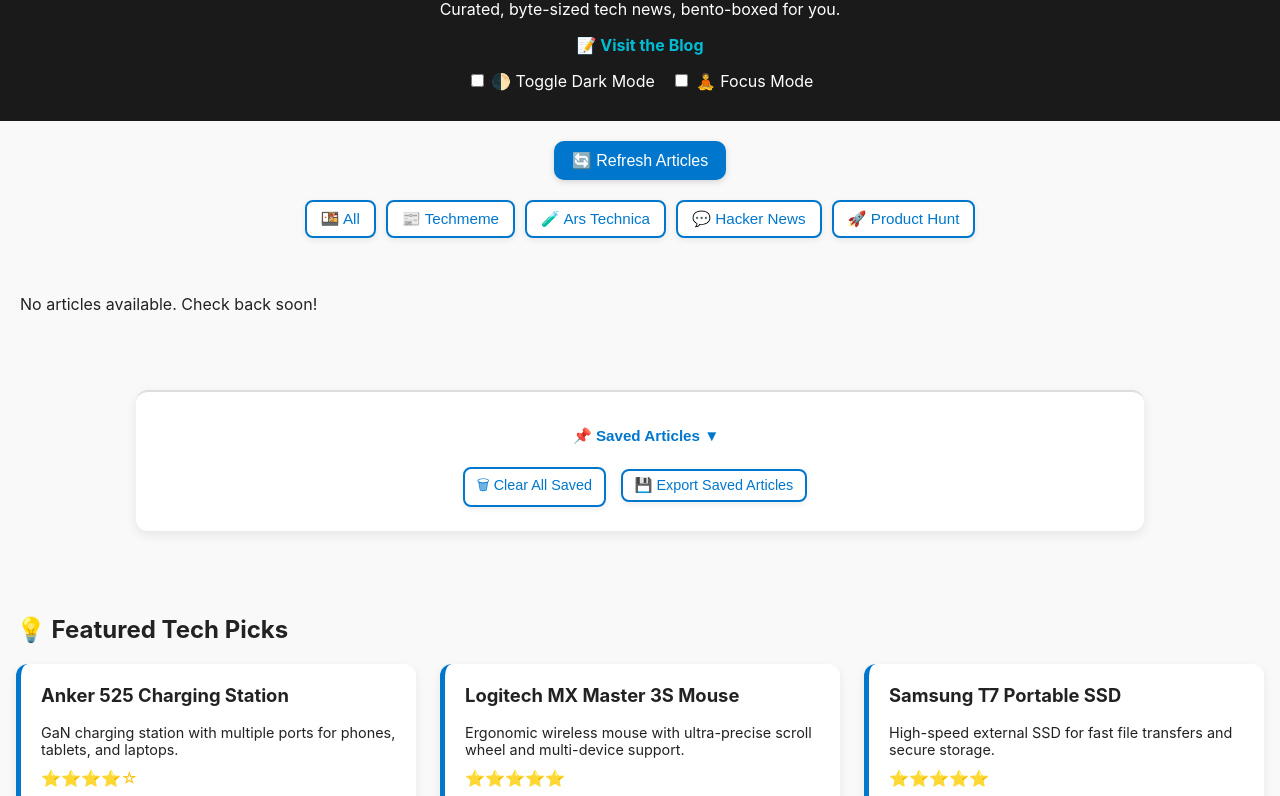
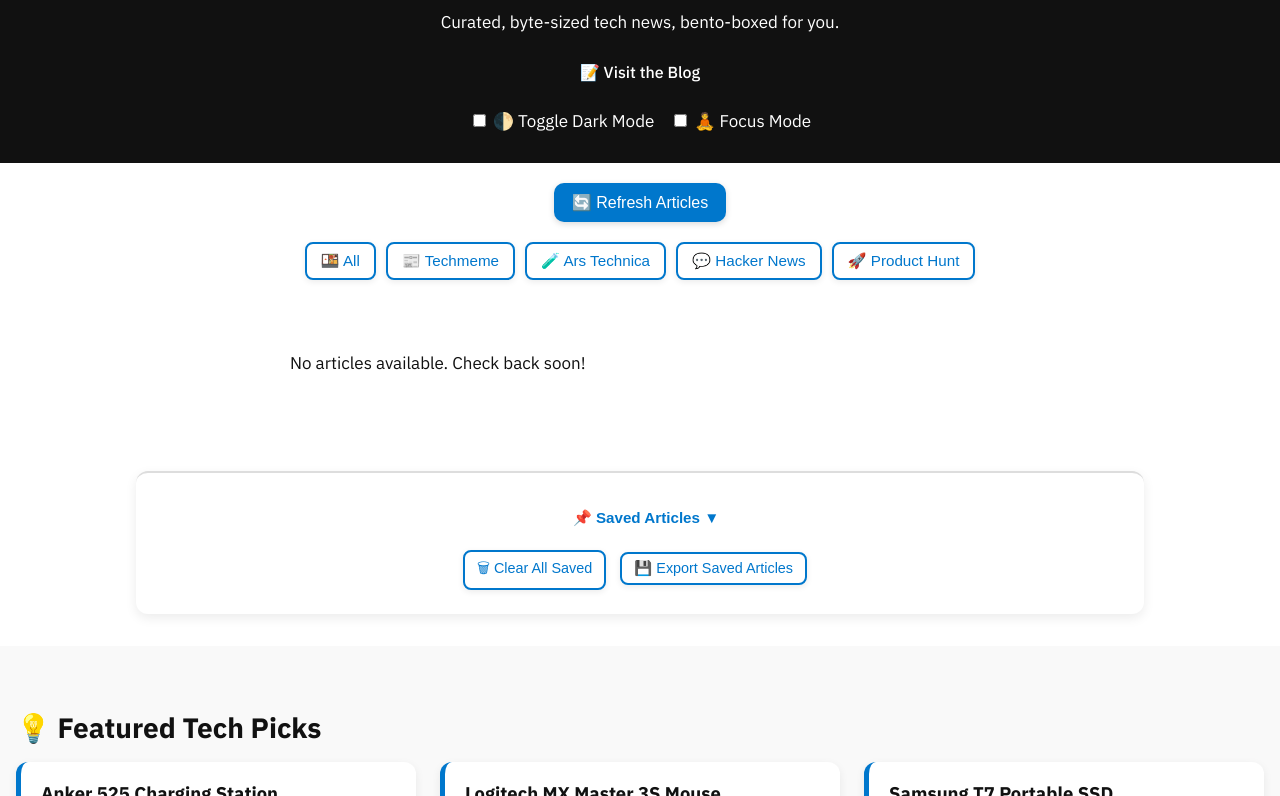
Before and after one commit to byte-bento/bytebento, a plain HTML site: page index.html in a window 1280 px wide. Shown: the part 103-899 px from the top of the page. Drawn offline with Linux system fonts and the light colour scheme; no server answers.

Commit message:
Update CSS

```diff
--- a/index.html
+++ b/index.html
@@ -30,11 +30,13 @@
     gtag('config', 'G-G8XZMQB571');
   </script>
 
+  <link href="https://fonts.googleapis.com/css2?family=IBM+Plex+Sans:wght@400;500;700&display=swap" rel="stylesheet">
   <link rel="stylesheet" href="style.css?v=20250430" />
   <link rel="apple-touch-icon" sizes="180x180" href="/apple-touch-icon.png">
   <link rel="icon" type="image/png" sizes="32x32" href="/favicon-32x32.png">
   <link rel="icon" type="image/png" sizes="16x16" href="/favicon-16x16.png">
   <link rel="manifest" href="/site.webmanifest">
+
 </head>
 <body>
 <header>
--- a/style.css
+++ b/style.css
@@ -720,3 +720,73 @@
 .header-link:hover {
   text-decoration: underline;
 }
+
+/* Blog Theme using IBM Plex Sans */
+
+body {
+  font-family: 'IBM Plex Sans', system-ui, sans-serif;
+  color: #111;
+  background-color: #fff;
+  line-height: 1.75;
+  font-size: 17px;
+  margin: 0;
+  padding: 0;
+}
+
+main {
+  max-width: 700px;
+  margin: 0 auto;
+  padding: 2rem;
+}
+
+h1, h2, h3 {
+  font-weight: 600;
+  line-height: 1.3;
+  margin-top: 2rem;
+  margin-bottom: 1rem;
+}
+
+h1 {
+  font-size: 2.2rem;
+}
+
+h2 {
+  font-size: 1.75rem;
+}
+
+h3 {
+  font-size: 1.4rem;
+}
+
+p {
+  margin-bottom: 1.25rem;
+}
+
+a {
+  color: #0077cc;
+  text-decoration: none;
+}
+
+a:hover {
+  text-decoration: underline;
+}
+
+header {
+  background-color: #111;
+  color: #fff;
+  text-align: center;
+  padding: 1rem;
+}
+
+.header-link {
+  color: #fff;
+  font-weight: 500;
+  font-size: 1rem;
+}
+
+footer {
+  text-align: center;
+  color: #777;
+  padding: 2rem 0;
+  font-size: 0.9rem;
+}
```
